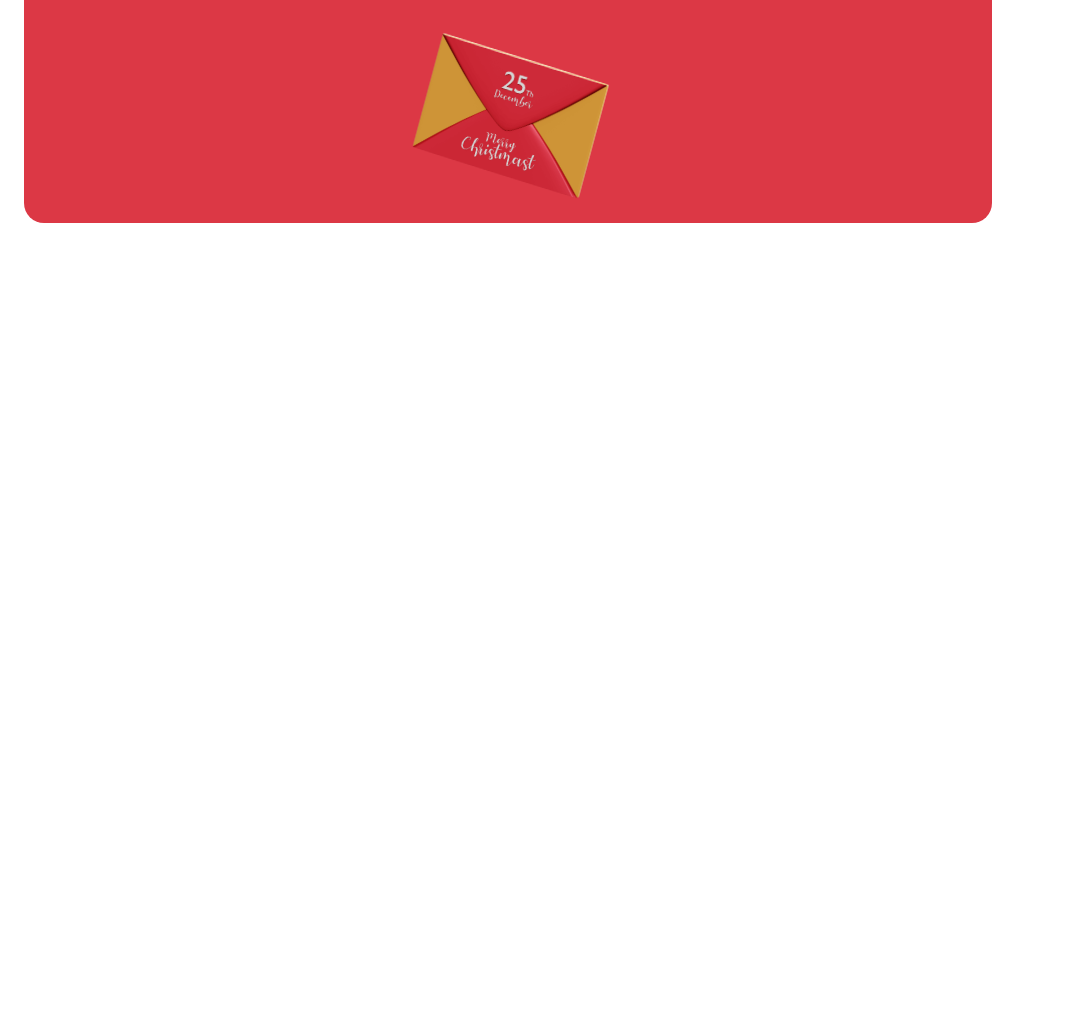
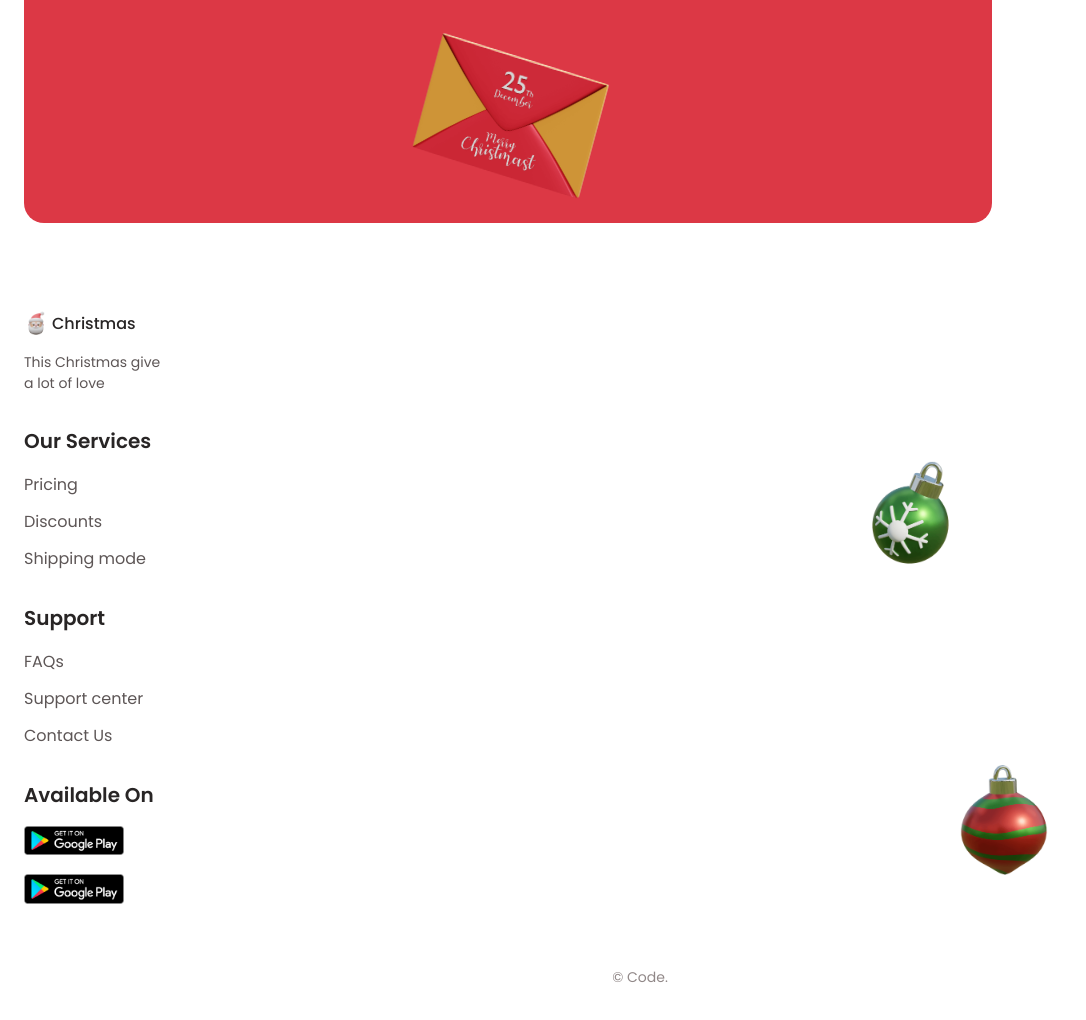
Before and after one commit to Victor3x/christmas-project, a website built with Vite: page index.html in a window 1280 px wide. Shown: the part 3471-4491 px from the top of the page, without its empty margins (0-1086 px from the left). Before the commit the page ends 3710 px from the top, so only its background shows below. Built offline with nearby package versions, Linux system fonts and the light colour scheme.

Commit message:
feat: footer stylized

```diff
--- a/index.html
+++ b/index.html
@@ -190,6 +190,72 @@
     </section>
   </main>
 
+  <footer class="footer section">
+    <div class="footer__container container grid">
+      <div>
+        <a href="" class="footer__logo">
+          <img src="./src/assets/img/logo.png" alt="" class="footer__logo-img">
+          Christmas
+        </a>
+
+        <p class="footer__description">
+          This Christmas give <br> a lot of love
+        </p>
+      </div>
+
+      <div>
+        <h3 class="footer__title">Our Services</h3>
+
+        <ul class="footer__links">
+          <li>
+            <a href="#" class="footer__link">Pricing</a>
+          </li>
+          <li>
+            <a href="#" class="footer__link">Discounts</a>
+          </li>
+          <li>
+            <a href="#" class="footer__link">Shipping mode</a>
+          </li>
+        </ul>
+      </div>
+
+      <div>
+        <h3 class="footer__title">Support</h3>
+
+        <ul class="footer__links">
+          <li>
+            <a href="#" class="footer__link">FAQs</a>
+          </li>
+          <li>
+            <a href="#" class="footer__link">Support center</a>
+          </li>
+          <li>
+            <a href="#" class="footer__link">Contact Us</a>
+          </li>
+        </ul>
+      </div>
+
+      <div>
+        <h3 class="footer__title">Available On</h3>
+
+        <div class="footer__aviables">
+          <a href="">
+            <img src="./src/assets/img/aviable1.png" alt="" class="footer__aviable-img">
+          </a>
+
+          <a href="">
+            <img src="./src/assets/img/aviable1.png" alt="" class="footer__aviable-img">
+          </a>
+        </div>
+      </div>
+
+      <img src="./src/assets/img/footer1.png" alt="" class="footer__img1">
+      <img src="./src/assets/img/footer2.png" alt="" class="footer__img2">
+    </div>
+
+    <span class="footer__copy">&#169; Code.</span>
+  </footer>
+
   <script src="./src/js/swiper-bundle.min.js"></script>
   <script src="./src/js/main.js"></script>
 </body>
--- a/src/css/styles.css
+++ b/src/css/styles.css
@@ -470,3 +470,83 @@ button {
   justify-self: center;
   transform: rotate(15deg);
 }
+
+/*=============== FOOTER ===============*/
+.footer {
+  overflow: hidden;
+}
+
+.footer__container {
+  position: relative;
+  row-gap: 2rem;
+}
+
+.footer__logo {
+  display: flex;
+  align-items: center;
+  column-gap: .25rem;
+  color: var(--title-color);
+  font-weight: var(--font-medium);
+}
+
+.footer__logo-img {
+  width: 1.5rem;
+}
+
+.footer__description {
+  font-size: var(--small-font-size);
+}
+
+.footer__logo,
+.footer__title {
+  margin-bottom: var(--mb-1);
+}
+
+.footer__title {
+  font-size: var(--h3-font-size);
+}
+
+.footer__links,
+.footer__aviables {
+  display: flex;
+  flex-direction: column;
+  row-gap: .75rem;
+}
+
+.footer__link {
+  color: var(--text-color);
+  transition: .3s;
+}
+
+.footer__link:hover {
+  color: var(--title-color);
+}
+
+.footer__aviable-img {
+  width: 100px;
+  cursor: pointer;
+}
+
+.footer__copy {
+  display: block;
+  margin: 3.5rem 0 1rem 0;
+  text-align: center;
+  font-size: var(--small-font-size);
+  color: var(--text-color-light);
+}
+
+.footer__img1,
+.footer__img2 {
+  position: absolute;
+  width: 100px;
+}
+
+.footer__img1 {
+  top: 25%;
+  right: 2rem;
+}
+
+.footer__img2 {
+  top: 75%;
+  right: -4rem;
+}
```
